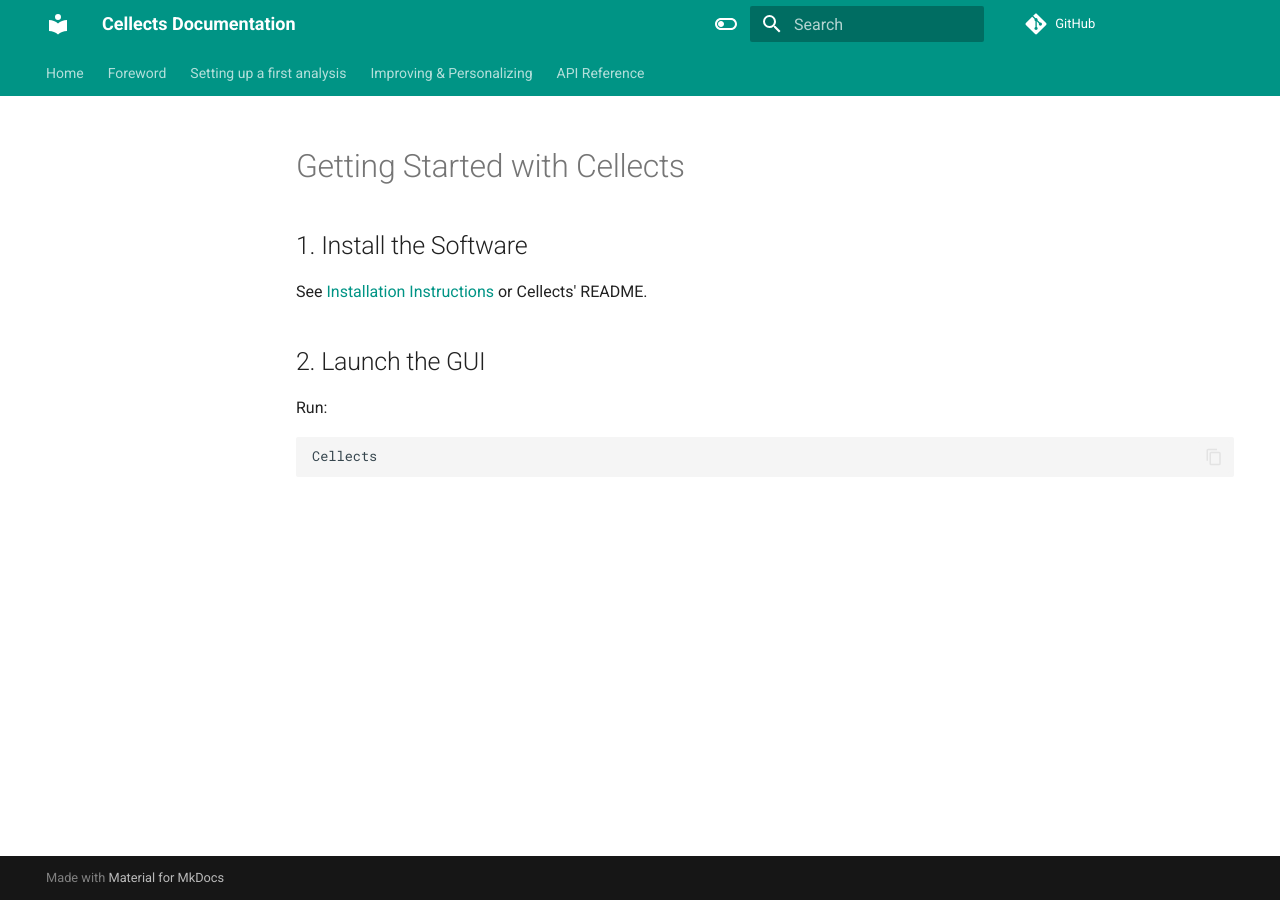
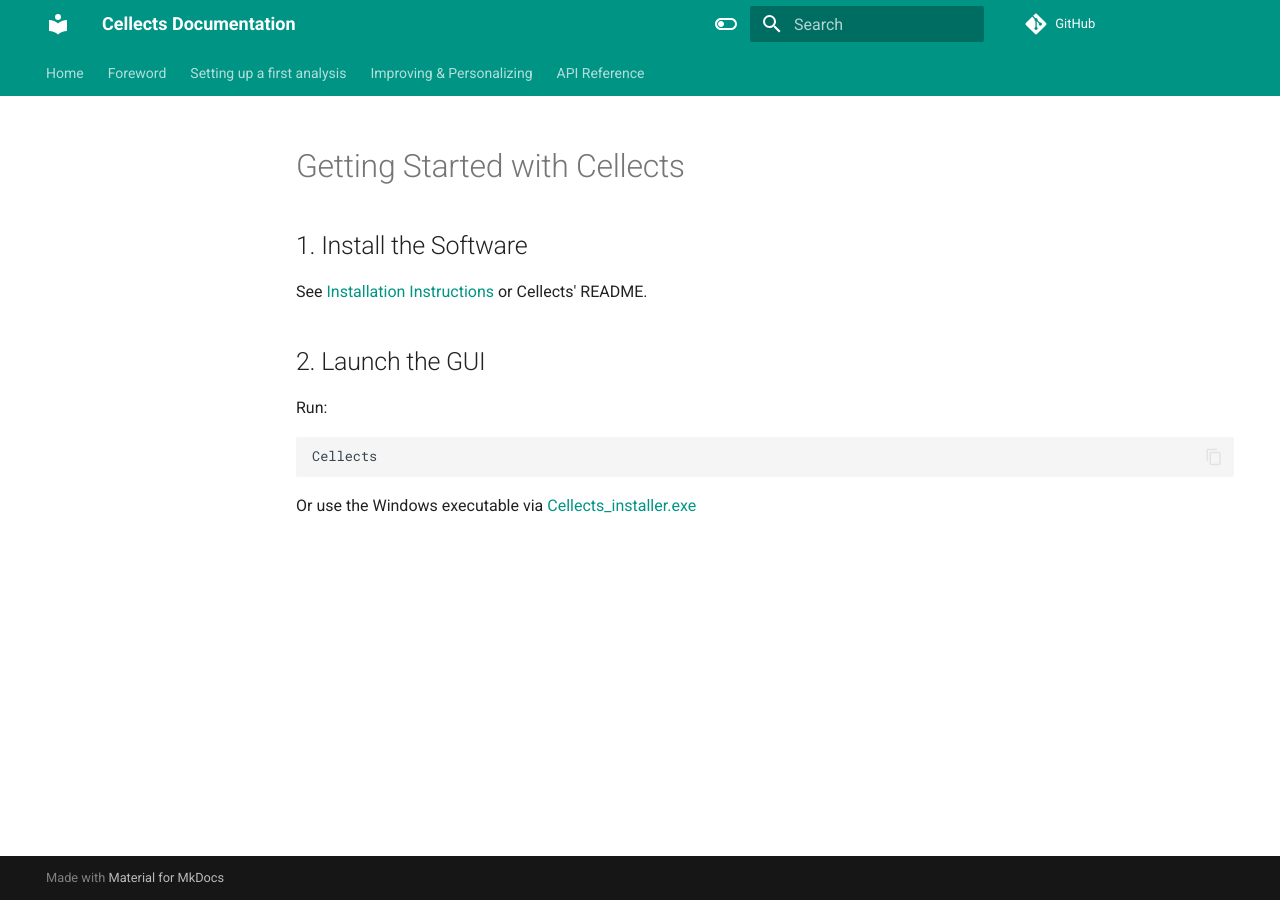
Before and after one commit to Aurele-B/Cellects, an MkDocs documentation site: the page built from doc/getting-started.md, in a window 1280 px wide. Built offline with MkDocs 1.6.1 and Material for MkDocs 9.7.7, drawn with Linux system fonts in a browser that asks for light colours; comment, search, counter and statistics services are not loaded.

Commit message:
Add info to getting-started.md

````diff
--- a/doc/getting-started.md
+++ b/doc/getting-started.md
@@ -8,3 +8,4 @@
 ```bash
 Cellects
 ```
+Or use the Windows executable via [Cellects_installer.exe](https://drive.google.com/file/d/1v2ppaln0LJ5QhXXq1D-zduhfun5D2ZXX/view?usp=drive_link)
````
